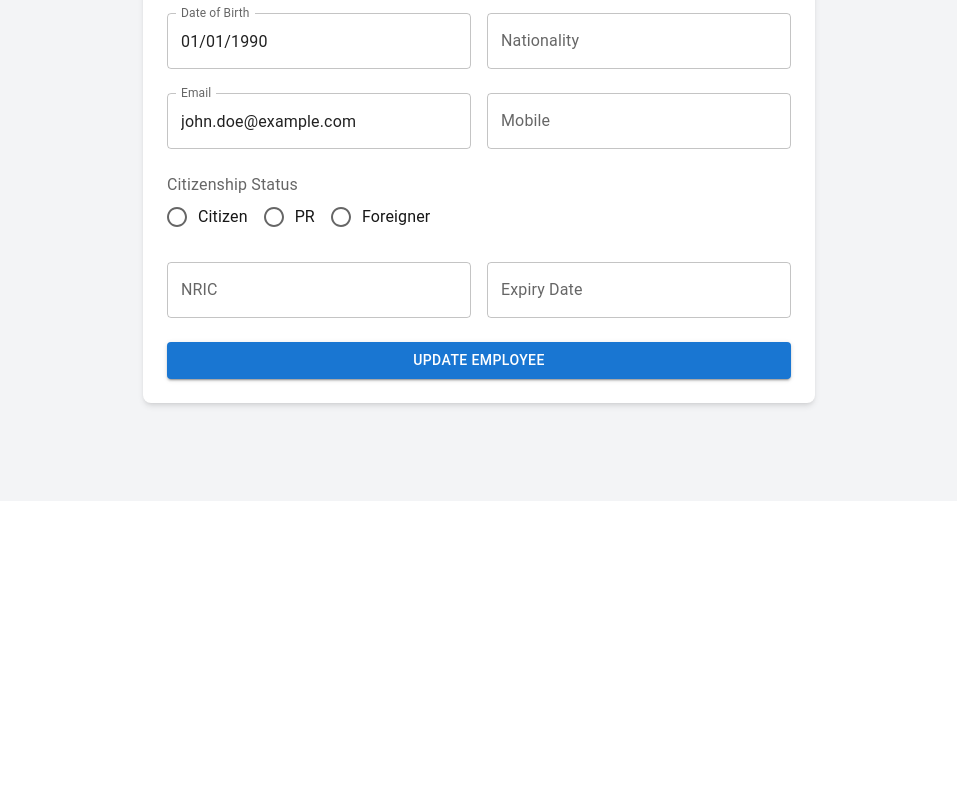
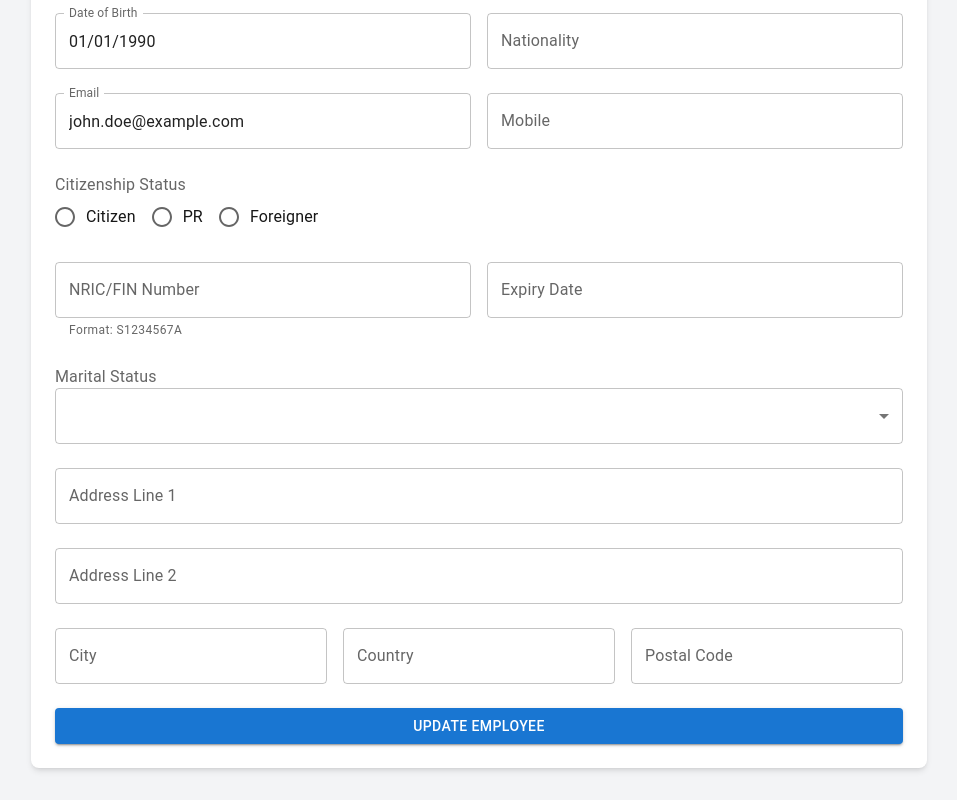
Before and after one commit to eGangotri/nanosoft-suite, a Next.js app: page /leave-mgmt/edit-employee/1 in a window 1280 px wide. Shown: the part 299-1099 px from the top of the page, without its empty margins (161-1118 px from the left). Before the commit the page ends 800 px from the top, so only its background shows below. Built offline with nearby package versions, Linux system fonts and the light colour scheme.

Commit message:
Optimizations at Mon11-04-2024_19-58-27.82 ='

```diff
--- a/src/app/leave-mgmt/employee-form.tsx
+++ b/src/app/leave-mgmt/employee-form.tsx
@@ -14,44 +14,54 @@ import {
   FormControlLabel,
   FormControl,
   FormLabel,
-  FormHelperText
+  FormHelperText,
+  Snackbar,
+  Alert,
+  MenuItem,
+  Select
 } from '@mui/material'
 import { DatePicker } from '@mui/x-date-pickers/DatePicker'
 import { LocalizationProvider } from '@mui/x-date-pickers/LocalizationProvider'
 import { AdapterDateFns } from '@mui/x-date-pickers/AdapterDateFns'
-import { parseISO } from 'date-fns'
 
-// Define citizenship type
 type CitizenshipStatus = 'citizen' | 'pr' | 'foreigner'
+type MaritalStatus = 'Single' | 'Married' | 'Divorced' | 'Defacto' | 'Separated'
 
-// Define the schema for form validation
 const employeeSchema = z.object({
   firstName: z.string().min(2, 'First name must be at least 2 characters'),
   lastName: z.string().min(2, 'Last name must be at least 2 characters'),
-  designation: z.string().min(2, 'Designation is required'),
+  designation: z.string().min(2, 'Designation must be at least 2 characters'),
   dateOfBirth: z.date().refine((date) => {
     return date <= new Date() && date >= new Date(1900, 0, 1)
   }, 'Invalid date of birth'),
-  nationality: z.string().min(2, 'Nationality is required'),
-  email: z.string().email('Invalid email address'),
+  nationality: z.string().min(2, 'Nationality must be at least 2 characters'),
+  email: z.string().email('Invalid email address').regex(/^[A-Za-z0-9._%+-]+@[A-Za-z0-9.-]+\.[A-Za-z]{2,}$/, 'Invalid email format'),
   mobile: z.string().regex(/^\+?[1-9]\d{1,14}$/, 'Invalid mobile number'),
   citizenshipStatus: z.enum(['citizen', 'pr', 'foreigner']),
-  nricOrFinNo: z.string().optional(),
+  nricOrFinNo: z.string().regex(/^[STFGM]\d{7}[A-Za-z]$/, 'Invalid NRIC/FIN format'),
   expiryDate: z.date().optional(),
+  maritalStatus: z.enum(['Single', 'Married', 'Divorced', 'Defacto', 'Separated']),
+  addressLine1: z.string().min(1, 'Address Line 1 is required'),
+  addressLine2: z.string().optional(),
+  city: z.string().min(1, 'City is required'),
+  country: z.string().min(1, 'Country is required'),
+  postalCode: z.string().regex(/^\d{5,9}$/, 'Invalid postal code'),
 })
 
 export type EmployeeFormData = z.infer<typeof employeeSchema>
 
 interface EmployeeFormProps {
   initialData?: EmployeeFormData
-  onSubmit: (data: EmployeeFormData) => void
+  onSubmit: (data: EmployeeFormData) => Promise<void>
 }
 
 export default function EmployeeForm({ initialData, onSubmit }: EmployeeFormProps): React.ReactElement {
   const [isEditMode] = useState<boolean>(!!initialData)
-  const [citizenshipStatus, setCitizenshipStatus] = useState<CitizenshipStatus>(
-    initialData?.citizenshipStatus || 'citizen'
-  )
+  const [snackbar, setSnackbar] = useState<{ open: boolean; message: string; severity: 'success' | 'error' }>({
+    open: false,
+    message: '',
+    severity: 'success',
+  })
 
   const {
     control,
@@ -71,32 +81,44 @@ export default function EmployeeForm({ initialData, onSubmit }: EmployeeFormProp
       citizenshipStatus: 'citizen',
       nricOrFinNo: '',
       expiryDate: undefined,
+      maritalStatus: 'Single',
+      addressLine1: '',
+      addressLine2: '',
+      city: '',
+      country: '',
+      postalCode: '',
     },
   })
 
-  const onSubmitForm = (data: EmployeeFormData): void => {
-    onSubmit(data)
+  const onSubmitForm = async (data: EmployeeFormData): Promise<void> => {
+    try {
+      await onSubmit(data)
+      setSnackbar({ open: true, message: 'Employee data submitted successfully!', severity: 'success' })
       if (!isEditMode) {
         reset()
       }
+    } catch (error) {
+      setSnackbar({ open: true, message: 'Error submitting employee data. Please try again.', severity: 'error' })
+      console.error('Error submitting form:', error)
+    }
   }
 
-  const handleCitizenshipChange = (value: CitizenshipStatus) => {
-    setCitizenshipStatus(value)
+  const handleCloseSnackbar = () => {
+    setSnackbar({ ...snackbar, open: false })
   }
 
   return (
     <LocalizationProvider dateAdapter={AdapterDateFns}>
-      <Box className="max-w-2xl mx-auto mt-8 p-6 bg-white rounded-lg shadow-md">
+      <Box className="max-w-4xl mx-auto mt-8 p-6 bg-white rounded-lg shadow-md">
         <Typography variant="h5" className="mb-6 text-center">
           {isEditMode ? 'Edit Employee' : 'Add New Employee'}
         </Typography>
         <form onSubmit={handleSubmit(onSubmitForm)} className="space-y-6">
           <div className="grid grid-cols-1 md:grid-cols-2 gap-4">
-            <Controller<EmployeeFormData>
+            <Controller
               name="firstName"
               control={control}
-              render={({ field, fieldState: { error } }): React.ReactElement => (
+              render={({ field, fieldState: { error } }) => (
                 <TextField
                   {...field}
                   label="First Name"
@@ -107,10 +129,10 @@ export default function EmployeeForm({ initialData, onSubmit }: EmployeeFormProp
                 />
               )}
             />
-            <Controller<EmployeeFormData>
+            <Controller
               name="lastName"
               control={control}
-              render={({ field, fieldState: { error } }): React.ReactElement => (
+              render={({ field, fieldState: { error } }) => (
                 <TextField
                   {...field}
                   label="Last Name"
@@ -123,10 +145,10 @@ export default function EmployeeForm({ initialData, onSubmit }: EmployeeFormProp
             />
           </div>
 
-          <Controller<EmployeeFormData>
+          <Controller
             name="designation"
             control={control}
-            render={({ field, fieldState: { error } }): React.ReactElement => (
+            render={({ field, fieldState: { error } }) => (
               <TextField
                 {...field}
                 label="Designation"
@@ -139,14 +161,14 @@ export default function EmployeeForm({ initialData, onSubmit }: EmployeeFormProp
           />
 
           <div className="grid grid-cols-1 md:grid-cols-2 gap-4">
-            <Controller<EmployeeFormData>
+            <Controller
               name="dateOfBirth"
               control={control}
-              render={({ field, fieldState: { error } }): React.ReactElement => (
+              render={({ field, fieldState: { error } }) => (
                 <DatePicker
                   {...field}
                   label="Date of Birth"
-                  renderInput={(params): React.ReactElement => (
+                  renderInput={(params) => (
                     <TextField
                       {...params}
                       fullWidth
@@ -157,10 +179,10 @@ export default function EmployeeForm({ initialData, onSubmit }: EmployeeFormProp
                 />
               )}
             />
-            <Controller<EmployeeFormData>
+            <Controller
               name="nationality"
               control={control}
-              render={({ field, fieldState: { error } }): React.ReactElement => (
+              render={({ field, fieldState: { error } }) => (
                 <TextField
                   {...field}
                   label="Nationality"
@@ -174,10 +196,10 @@ export default function EmployeeForm({ initialData, onSubmit }: EmployeeFormProp
           </div>
 
           <div className="grid grid-cols-1 md:grid-cols-2 gap-4">
-            <Controller<EmployeeFormData>
+            <Controller
               name="email"
               control={control}
-              render={({ field, fieldState: { error } }): React.ReactElement => (
+              render={({ field, fieldState: { error } }) => (
                 <TextField
                   {...field}
                   label="Email"
@@ -188,10 +210,10 @@ export default function EmployeeForm({ initialData, onSubmit }: EmployeeFormProp
                 />
               )}
             />
-            <Controller<EmployeeFormData>
+            <Controller
               name="mobile"
               control={control}
-              render={({ field, fieldState: { error } }): React.ReactElement => (
+              render={({ field, fieldState: { error } }) => (
                 <TextField
                   {...field}
                   label="Mobile"
@@ -204,20 +226,13 @@ export default function EmployeeForm({ initialData, onSubmit }: EmployeeFormProp
             />
           </div>
 
-          <Controller<EmployeeFormData>
+          <Controller
             name="citizenshipStatus"
             control={control}
-            render={({ field, fieldState: { error } }): React.ReactElement => (
+            render={({ field, fieldState: { error } }) => (
               <FormControl error={!!error} component="fieldset">
                 <FormLabel component="legend">Citizenship Status</FormLabel>
-                <RadioGroup
-                  {...field}
-                  row
-                  onChange={(e) => {
-                    field.onChange(e)
-                    handleCitizenshipChange(e.target.value as CitizenshipStatus)
-                  }}
-                >
+                <RadioGroup {...field} row>
                   <FormControlLabel value="citizen" control={<Radio />} label="Citizen" />
                   <FormControlLabel value="pr" control={<Radio />} label="PR" />
                   <FormControlLabel value="foreigner" control={<Radio />} label="Foreigner" />
@@ -227,30 +242,29 @@ export default function EmployeeForm({ initialData, onSubmit }: EmployeeFormProp
             )}
           />
 
-          {(citizenshipStatus === 'citizen' || citizenshipStatus === 'pr') && (
           <div className="grid grid-cols-1 md:grid-cols-2 gap-4">
-              <Controller<EmployeeFormData>
+            <Controller
               name="nricOrFinNo"
               control={control}
-                render={({ field, fieldState: { error } }): React.ReactElement => (
+              render={({ field, fieldState: { error } }) => (
                 <TextField
                   {...field}
-                    label="NRIC"
+                  label="NRIC/FIN Number"
                   variant="outlined"
                   fullWidth
                   error={!!error}
-                    helperText={error?.message}
+                  helperText={error?.message || 'Format: S1234567A'}
                 />
               )}
             />
-              <Controller<EmployeeFormData>
+            <Controller
               name="expiryDate"
               control={control}
-                render={({ field, fieldState: { error } }): React.ReactElement => (
+              render={({ field, fieldState: { error } }) => (
                 <DatePicker
                   {...field}
                   label="Expiry Date"
-                    renderInput={(params): React.ReactElement => (
+                  renderInput={(params) => (
                     <TextField
                       {...params}
                       fullWidth
@@ -262,17 +276,32 @@ export default function EmployeeForm({ initialData, onSubmit }: EmployeeFormProp
               )}
             />
           </div>
+
+          <Controller
+            name="maritalStatus"
+            control={control}
+            render={({ field, fieldState: { error } }) => (
+              <FormControl fullWidth error={!!error}>
+                <FormLabel>Marital Status</FormLabel>
+                <Select {...field}>
+                  <MenuItem value="Single">Single</MenuItem>
+                  <MenuItem value="Married">Married</MenuItem>
+                  <MenuItem value="Divorced">Divorced</MenuItem>
+                  <MenuItem value="Defacto">Defacto</MenuItem>
+                  <MenuItem value="Separated">Separated</MenuItem>
+                </Select>
+                {error && <FormHelperText>{error.message}</FormHelperText>}
+              </FormControl>
             )}
+          />
 
-          {citizenshipStatus === 'foreigner' && (
-            <div className="grid grid-cols-1 md:grid-cols-2 gap-4">
-              <Controller<EmployeeFormData>
-                name="nricOrFinNo"
+          <Controller
+            name="addressLine1"
             control={control}
-                render={({ field, fieldState: { error } }): React.ReactElement => (
+            render={({ field, fieldState: { error } }) => (
               <TextField
                 {...field}
-                    label="FIN Number"
+                label="Address Line 1"
                 variant="outlined"
                 fullWidth
                 error={!!error}
@@ -280,26 +309,66 @@ export default function EmployeeForm({ initialData, onSubmit }: EmployeeFormProp
               />
             )}
           />
-              <Controller<EmployeeFormData>
-                name="expiryDate"
+
+          <Controller
+            name="addressLine2"
             control={control}
-                render={({ field, fieldState: { error } }): React.ReactElement => (
-                  <DatePicker
+            render={({ field, fieldState: { error } }) => (
+              <TextField
                 {...field}
-                    label="Pass Expiry Date"
-                    renderInput={(params): React.ReactElement => (
-                      <TextField
-                        {...params}
+                label="Address Line 2"
+                variant="outlined"
                 fullWidth
                 error={!!error}
                 helperText={error?.message}
               />
             )}
           />
+
+          <div className="grid grid-cols-1 md:grid-cols-3 gap-4">
+            <Controller
+              name="city"
+              control={control}
+              render={({ field, fieldState: { error } }) => (
+                <TextField
+                  {...field}
+                  label="City"
+                  variant="outlined"
+                  fullWidth
+                  error={!!error}
+                  helperText={error?.message}
+                />
+              )}
+            />
+            <Controller
+              name="country"
+              control={control}
+              render={({ field, fieldState: { error } }) => (
+                <TextField
+                  {...field}
+                  label="Country"
+                  variant="outlined"
+                  fullWidth
+                  error={!!error}
+                  helperText={error?.message}
+                />
+              )}
+            />
+            <Controller
+              name="postalCode"
+              control={control}
+              render={({ field, fieldState: { error } }) => (
+                <TextField
+                  {...field}
+                  label="Postal Code"
+                  variant="outlined"
+                  fullWidth
+                  error={!!error}
+                  helperText={error?.message}
+                />
               )}
             />
           </div>
-          )}
 
           <Button
             type="submit"
@@ -312,6 +381,11 @@ export default function EmployeeForm({ initialData, onSubmit }: EmployeeFormProp
           </Button>
         </form>
       </Box>
+      <Snackbar open={snackbar.open} autoHideDuration={6000} onClose={handleCloseSnackbar}>
+        <Alert onClose={handleCloseSnackbar} severity={snackbar.severity} sx={{ width: '100%' }}>
+          {snackbar.message}
+        </Alert>
+      </Snackbar>
     </LocalizationProvider>
   )
 }
```
Also changed, not shown: src/app/api/employee/route.ts (added, +34 -0 lines). Lines whose indentation alone changed are shown as unchanged.
